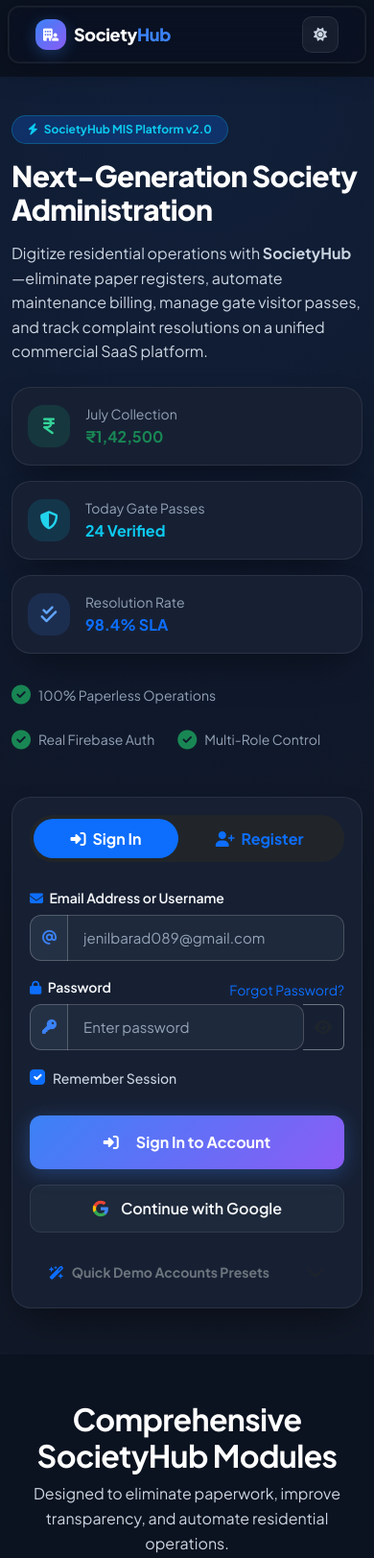
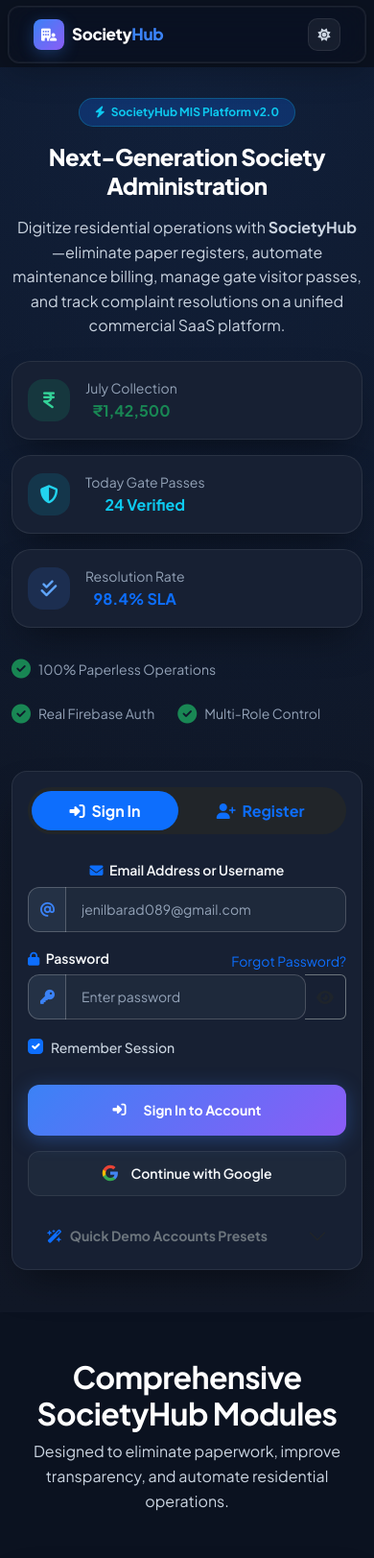
Before and after one commit to jenilbarad089-eng/SSM, a website: page public/index.html in a window 390 px wide. Shown: the top 1623 px of the page at 96% size. Drawn offline with nearby package versions, Linux system fonts and the light colour scheme.

Commit message:
Enhance multi-device responsiveness across smartphones, tablets, and desktop displays

```diff
--- a/public/css/style.css
+++ b/public/css/style.css
@@ -768,18 +768,68 @@ body.has-floating-nav {
 
 
 /* ══════════════════════════════════════════════
-   MOBILE RESPONSIVENESS
+   COMPREHENSIVE MULTI-DEVICE RESPONSIVENESS
    ══════════════════════════════════════════════ */
+
+/* Global Overflow Prevention */
+html, body {
+  overflow-x: hidden;
+  max-width: 100vw;
+}
+
+/* Touch Device Optimization */
+button, a, input, select, textarea {
+  touch-action: manipulation;
+}
+
+/* ──── Laptops & Desktops (Min 1200px) ──── */
+@media (min-width: 1200px) {
+  .hero-title { font-size: 52px; }
+  .container { max-width: 1140px; }
+}
+
+/* ──── Tablets & Small Laptops (992px to 1199px) ──── */
+@media (max-width: 1199.98px) {
+  .hero-title { font-size: 44px; }
+  .hub-card, .glass-card { padding: 20px; }
+}
+
+/* ──── Mobile & Tablet Breakpoint (Max 991px) ──── */
 @media (max-width: 991.98px) {
-  .hero-title { font-size: 38px !important; }
-  .hero-hub { padding: 40px 0 48px; }
+  body.has-floating-nav {
+    padding-top: 76px;
+  }
 
-  .navbar-float-wrapper { padding: 8px 12px 0; }
-  .nav-center-links { display: none; }
+  .hero-title {
+    font-size: 34px !important;
+    text-align: center;
+  }
 
+  .hero-hub {
+    padding: 32px 0 44px;
+    text-align: center;
+  }
+
+  .hero-hub .lead, .hero-hub .body-text {
+    text-align: center;
+    max-width: 600px;
+    margin-left: auto;
+    margin-right: auto;
+  }
+
+  .navbar-float-wrapper {
+    padding: 8px 12px 0;
+  }
+
+  .nav-center-links {
+    display: none !important;
+  }
+
+  /* Horizontal Scrollable Sidebar Pills for Mobile/Tablet */
   .sidebar-nav {
-    margin-bottom: 24px;
-    padding: 12px;
+    margin-bottom: 20px;
+    padding: 10px 14px;
+    border-radius: var(--radius-lg);
   }
 
   .sidebar-nav .nav {
@@ -788,7 +838,7 @@ body.has-floating-nav {
     flex-wrap: nowrap;
     scroll-snap-type: x mandatory;
     -webkit-overflow-scrolling: touch;
-    padding-bottom: 6px;
+    padding-bottom: 4px;
   }
 
   .sidebar-nav .nav-link {
@@ -798,30 +848,137 @@ body.has-floating-nav {
     padding: 10px 16px;
     font-size: 13px;
     flex-shrink: 0;
+    scroll-snap-align: start;
+  }
+
+  /* Metric KPI Cards in 2 columns on tablet */
+  .metric-card {
+    padding: 18px;
+  }
+
+  .metric-icon {
+    width: 46px;
+    height: 46px;
+    font-size: 1.2rem;
   }
 
   .footer-bottom {
     flex-direction: column;
     text-align: center;
+    gap: 12px;
   }
 }
 
+/* ──── Mobile Portrait Breakpoint (Max 767px) ──── */
 @media (max-width: 767.98px) {
-  .footer-premium { padding: 48px 0 0; }
-  .footer-bottom-badges { flex-wrap: wrap; justify-content: center; }
+  body.has-floating-nav {
+    padding-top: 70px;
+  }
+
+  .hero-title {
+    font-size: 28px !important;
+  }
+
+  .hub-card, .glass-card {
+    padding: 16px !important;
+    border-radius: var(--radius-lg);
+  }
+
+  /* Modals on Mobile */
+  .modal-dialog {
+    margin: 10px;
+    max-width: calc(100vw - 20px);
+  }
+
+  .modal-content.hub-card {
+    padding: 20px !important;
+  }
+
+  /* Touch Target Heights */
+  .form-control, .form-select, .btn-primary-custom, .btn-google-auth {
+    min-height: 46px;
+    font-size: 14px;
+  }
+
+  /* Compact Footer */
+  .footer-premium {
+    padding: 40px 0 0;
+  }
+
+  .footer-col-title {
+    margin-top: 12px;
+    margin-bottom: 10px;
+  }
+
+  .footer-bottom-badges {
+    flex-wrap: wrap;
+    justify-content: center;
+    gap: 8px;
+  }
 }
 
+/* ──── Small Mobile Devices (Max 575px - iPhone SE / Galaxy S) ──── */
 @media (max-width: 575.98px) {
-  .hero-title { font-size: 30px !important; }
-  .hub-card, .glass-card { padding: 18px !important; }
+  .container-fluid, .container {
+    padding-left: 12px !important;
+    padding-right: 12px !important;
+  }
 
-  .navbar-float-wrapper { padding: 6px 8px 0; }
-  .navbar-float-wrapper .navbar-custom { padding: 8px 16px; border-radius: var(--radius-md); }
+  .hero-title {
+    font-size: 24px !important;
+    line-height: 1.25 !important;
+  }
 
-  .navbar-brand { font-size: 18px; gap: 8px; }
-  .brand-icon { width: 32px; height: 32px; font-size: 13px; }
+  .navbar-float-wrapper {
+    padding: 6px 8px 0;
+  }
 
-  .navbar-actions .d-none-xs { display: none !important; }
+  .navbar-float-wrapper .navbar-custom {
+    padding: 8px 14px;
+    border-radius: var(--radius-md);
+  }
 
-  .footer-social-links { justify-content: center; }
+  .navbar-brand {
+    font-size: 17px;
+    gap: 8px;
+  }
+
+  .brand-icon {
+    width: 32px;
+    height: 32px;
+    font-size: 13px;
+    border-radius: 8px;
+  }
+
+  .btn-theme-toggle, .btn-nav-icon {
+    width: 34px;
+    height: 34px;
+    font-size: 13px;
+  }
+
+  /* Demo Account Grid 1-column on very narrow screens */
+  .demo-role-btn {
+    padding: 10px 12px;
+  }
+
+  /* Table Touch Wrapper */
+  .table-responsive {
+    border-radius: var(--radius-md);
+    margin-bottom: 0;
+  }
+
+  .table-custom th, .table-custom td {
+    padding: 12px 10px;
+    font-size: 13px;
+  }
+
+  /* Buttons on Mobile */
+  .btn-primary-custom {
+    padding: 12px 20px;
+    width: 100%;
+  }
+
+  .footer-social-links {
+    justify-content: center;
+  }
 }
```
